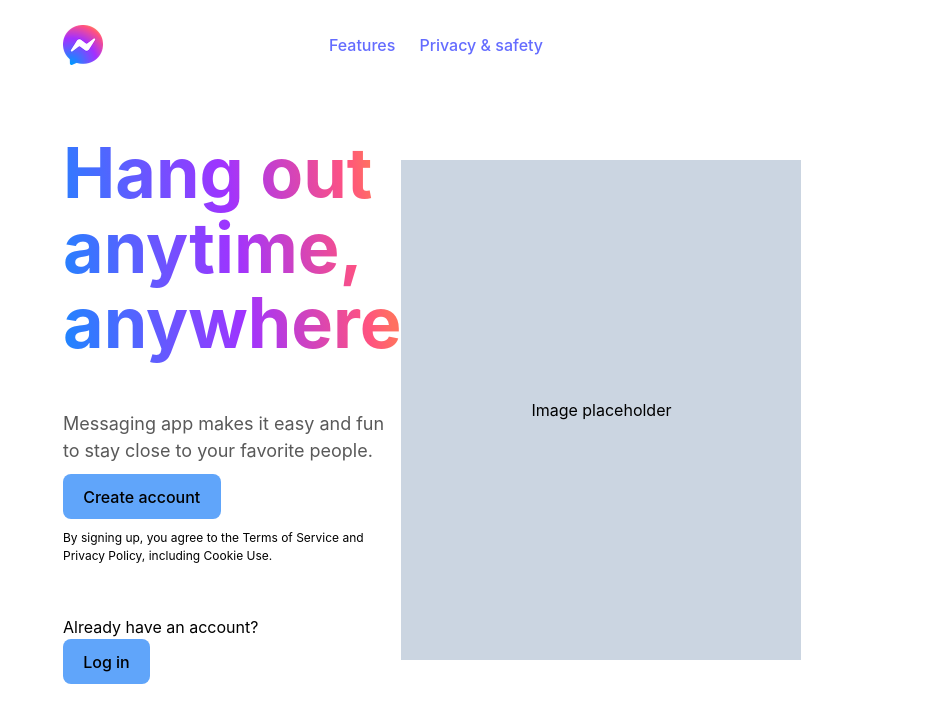
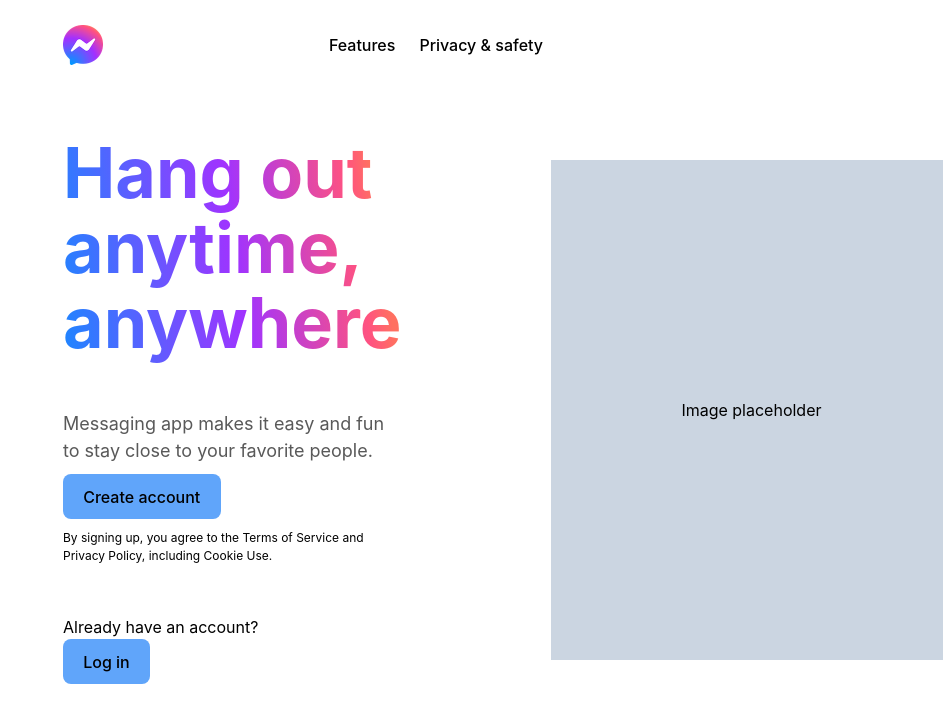
Before and after one commit to rosecodez/Messaging-App, a React (Vite) app in the folder frontend/: page / in a window 1280 px wide. Shown: the top 722 px of the page, without its empty margins (337-1280 px from the left). Built offline with nearby package versions, Linux system fonts and the light colour scheme.

Commit message:
Move render of header

```diff
--- a/frontend/src/App.jsx
+++ b/frontend/src/App.jsx
@@ -1,13 +1,11 @@
 import React from 'react'
 import { BrowserRouter as Router, Route, Routes } from 'react-router-dom';
 import Home from './pages/home'
-import Header from './components/header';
 import './App.css'
 
 function App() {
     return (
         <Router>
-            <Header />
             <Routes>
                 <Route path="/" element={<Home/>}/>
             </Routes>
--- a/frontend/src/components/header.jsx
+++ b/frontend/src/components/header.jsx
@@ -1,24 +1,25 @@
 import React from "react";
 import logo from "../assets/logo.png"
-import { BrowserRouter as Router, Route, Routes } from 'react-router-dom';
 
 export default function Header() {
     return(
-        <header className="flex items-center justify-between pb-[70px]">
+        <header className="flex flex-row items-center justify-between pb-[70px]">
             <div id="header-left-panel" className="flex ">
                 <a href="/">
                     <img src={logo} alt={"logo"} className="w-[40px]"></img>
                 </a>
+            </div>
 
-            </div>
             <div id="header-left-panel" className="flex gap-6 font-medium">
-                <a href="/features">
-                    <li className="no-underline hover:underline decoration-2 decoration-sky-500 underline-offset-8">Features</li>
+                <a href="/features" className="text-black no-underline hover:underline decoration-2 decoration-sky-500 underline-offset-8">
+                    <li>Features</li>
                 </a>
-                <a href="privacy">
-                    <li className="no-underline hover:underline decoration-2 decoration-sky-500 underline-offset-8">Privacy & safety</li>
+
+                <a href="privacy" className="text-black no-underline hover:underline decoration-2 decoration-sky-500 underline-offset-8">
+                    <li>Privacy & safety</li>
                 </a>
             </div>
+
         </header>
     )
 }
--- a/frontend/src/index.css
+++ b/frontend/src/index.css
@@ -18,14 +18,6 @@
   -moz-osx-font-smoothing: grayscale;
 }
 
-a {
-  font-weight: 500;
-  color: #646cff;
-  text-decoration: inherit;
-}
-a:hover {
-  color: #535bf2;
-}
 
 body {
   margin: 0;
--- a/frontend/src/pages/home.jsx
+++ b/frontend/src/pages/home.jsx
@@ -1,9 +1,12 @@
 import React from "react";
+import Header from "../components/header";
 
 export default function Home () {
     return(
+        <div>
+            <Header />
             <div className="flex items-center">
-            <div id="home-left-panel align-left">
+                <div id="home-left-panel" className="align-left pr-[150px]">
                     <p id="headerp" className="text-[70px] font-bold leading-[75px] pb-[50px]">Hang out anytime, anywhere</p>
                     <p className="text-[18px] mb-[10px] text-[#595959]">Messaging app makes it easy and fun to stay close to your favorite people.</p>
                     <div>
@@ -17,5 +20,7 @@ export default function Home () {
                     <p className="bg-slate-300 w-[400px] h-[500px] flex items-center justify-center">Image placeholder</p>
                 </div>
             </div>
+        </div>
+
     )
 }
--- /dev/null
+++ b/frontend/src/pages/login.jsx
@@ -0,0 +1,13 @@
+import React from "react";
+import logo from "../assets/logo.png"
+
+export default function Login() {
+    return (
+        <div className="flex flex-col items-center">
+            <a href="/">
+                <img src={logo} alt={"logo"} className="w-[40px]"></img>
+            </a>
+            <p>Connect with your favorite people.</p>
+        </div>
+    )
+}
```
Lines whose indentation alone changed are shown as unchanged.
